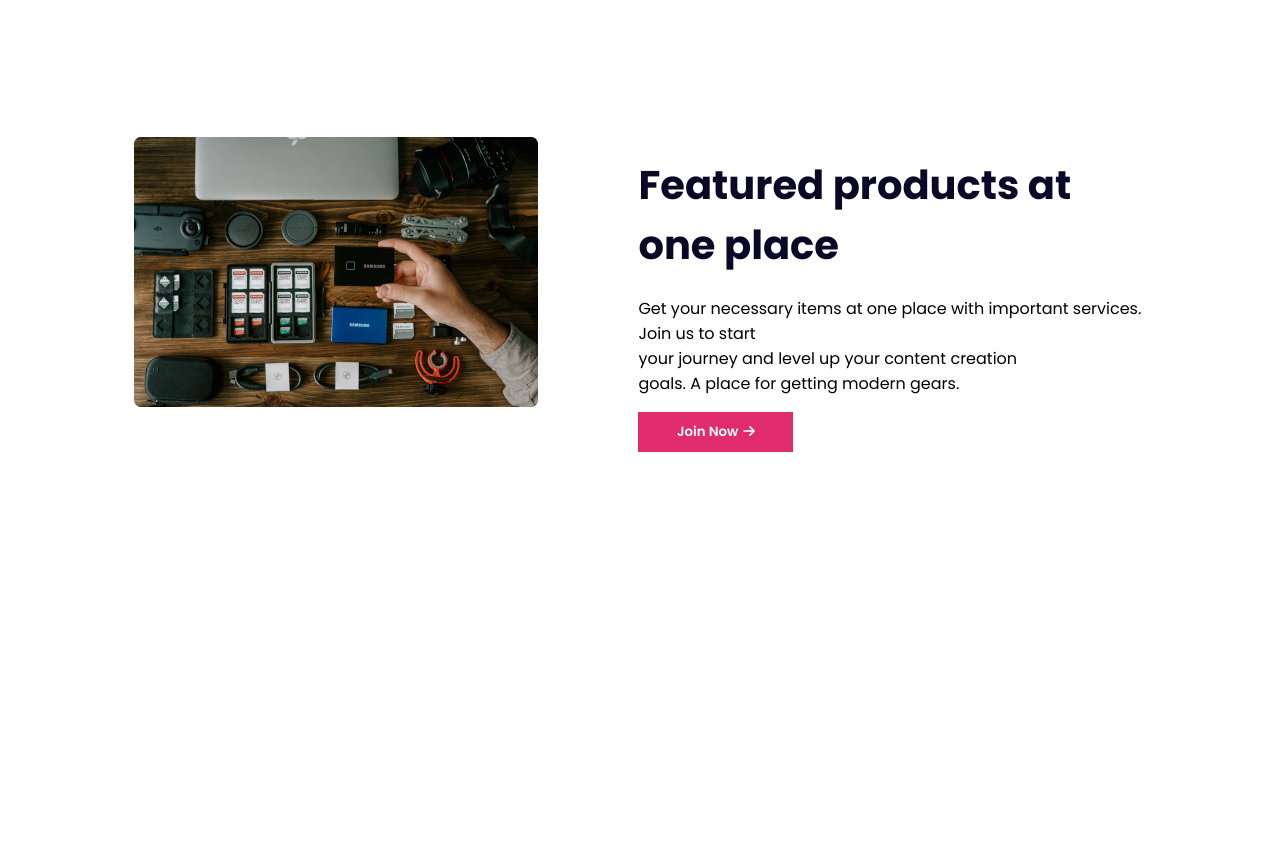
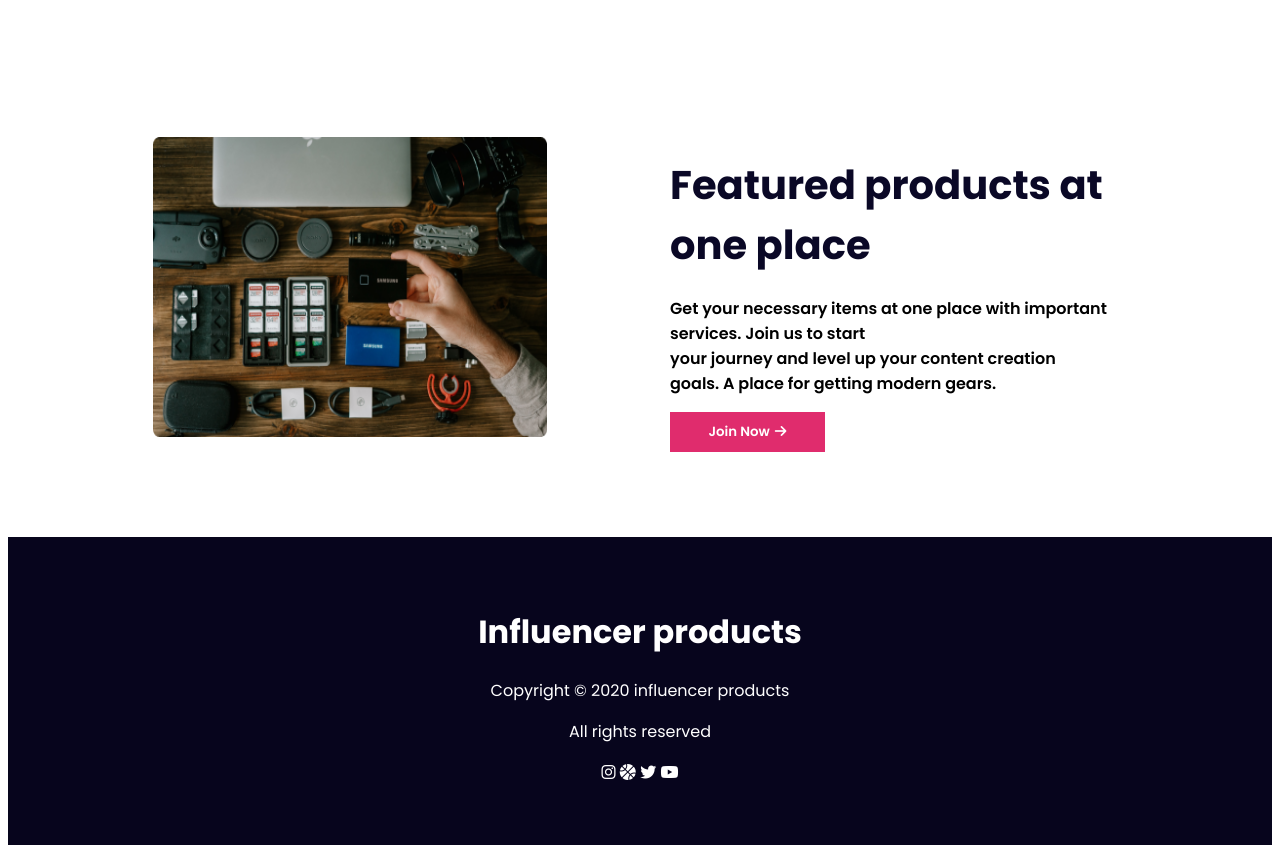
Before and after one commit to mahdi786islam/influencer-gears-practise, a plain HTML site: page index.html in a window 1280 px wide. Shown: the part 3080-3933 px from the top of the page. Before the commit the page ends 3532 px from the top, so only its background shows below. Drawn offline with Linux system fonts and the light colour scheme.

Commit message:
footer section

```diff
--- a/index.html
+++ b/index.html
@@ -211,5 +211,17 @@
         </div>
 
     </section>
+    <footer class="footer-container">
+        <h1>Influencer products</h1>
+        <p>Copyright © 2020  influencer products</p>
+        <p>All rights reserved</p>
+        <div class="logos">
+            <i class="fa-brands fa-instagram"></i>
+            <i class="fa-solid fa-basketball"></i>
+            <i class="fa-brands fa-twitter"></i>
+            <i class="fa-brands fa-youtube"></i>
+        </div>
+
+    </footer>
 </body>
 </html>
--- a/styles/styles.css
+++ b/styles/styles.css
@@ -137,10 +137,15 @@
 }
 /* last-section-container styles */
 .last-section-container{
-    width: 80%;
+    width: 85%;
     height: 300px;
     margin: 0 auto;
     display: flex;
+}
+.last-section-image img{
+    width: 100%;
+    height: 100%;
+    margin-left: 50px;
 }
 .last-section-content{
     text-align: left;
@@ -148,12 +153,17 @@
     display: flex;
     flex-direction: column;
     justify-content: center;
+    margin-left: 173px;
 }
 .last-section-content h1{
     color: rgb(10, 8, 38);
     font-weight: 700;
     font-size: 2.5rem;
     margin-bottom: 5px ;
+}
+.last-section-content p{
+    font-size: 1rem;
+    font-weight: 600;
 }
 .last-section-content button{
     width: 155px;
@@ -168,3 +178,12 @@
     gap: 5px;
     font-weight: 600;
 }
+/* footer-container styles section */
+.footer-container{
+    background-color: #07051D;
+    color: white;
+    text-align: center;
+    padding-top: 50px;
+    padding-bottom: 60px;
+    margin-top: 100px;
+}
```
